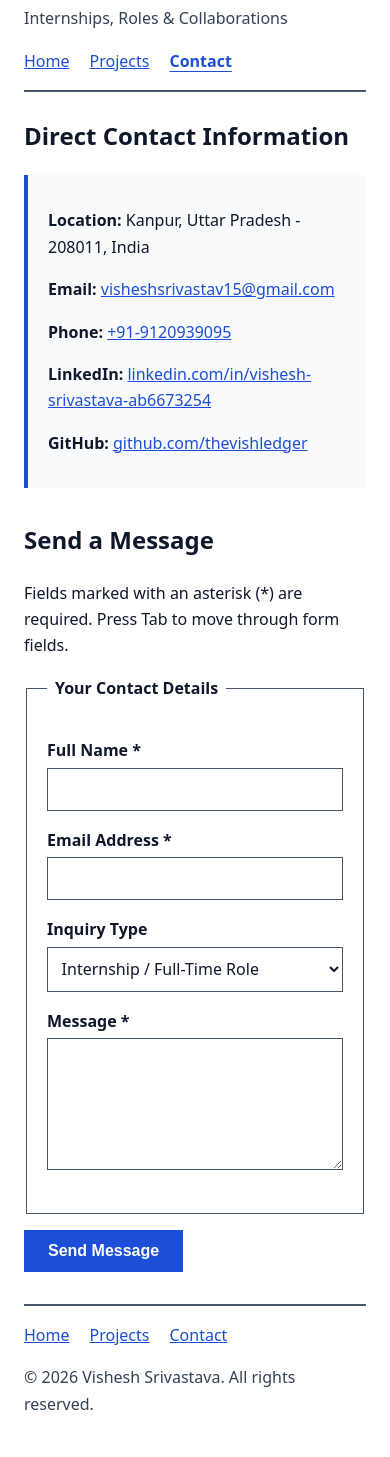
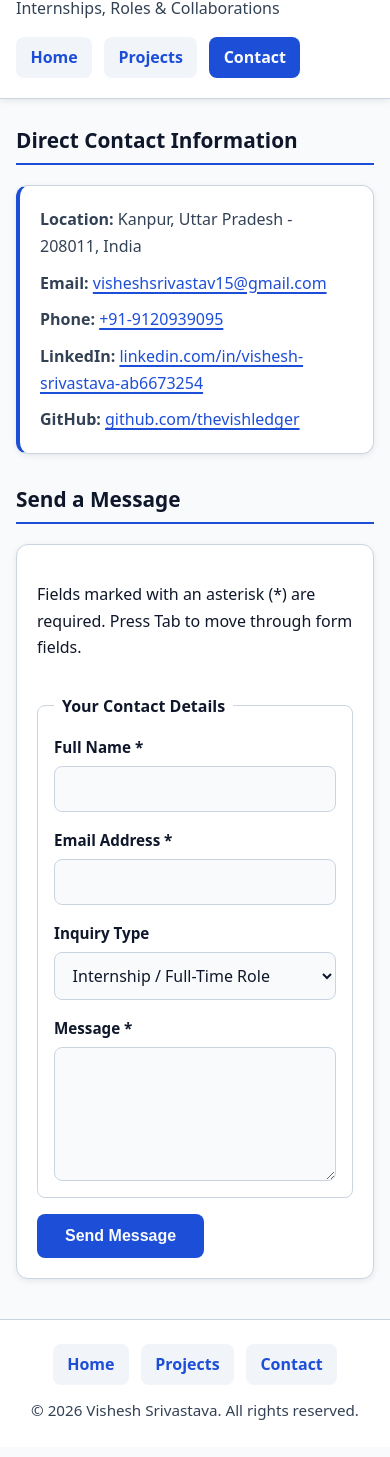
Before and after one commit to thevishledger/semantic-html-portfolio, a plain HTML site: page contact.html in a window 390 px wide. Shown: the part 102-1559 px from the top of the page. Drawn offline with Linux system fonts and the light colour scheme.

Commit message:
Add responsive CSS Grid, Flexbox and dark mode

```diff
--- a/style.css
+++ b/style.css
@@ -1,166 +1,384 @@
 :root {
-  --bg: #ffffff;
-  --surface: #f8fafc;
-  --text: #0f172a;
-  --muted: #334155;
-  --accent: #1d4ed8;
+  --bg-color: #f8fafc;
+  --surface-color: #ffffff;
+  --surface-alt: #f1f5f9;
+  --text-primary: #0f172a;
+  --text-secondary: #334155;
+  --accent-color: #1d4ed8;
   --accent-hover: #1e40af;
-  --border: #475569;
+  --border-color: #cbd5e1;
+  --focus-ring: #2563eb;
+  --shadow-sm: 0 2px 6px rgba(15, 23, 42, 0.08);
+  --shadow-md: 0 8px 20px rgba(15, 23, 42, 0.12);
+  --radius: 12px;
+  --container-max: 1100px;
 }
 
-* {
+@media (prefers-color-scheme: dark) {
+  :root {
+    --bg-color: #0b1120;
+    --surface-color: #131c31;
+    --surface-alt: #1e293b;
+    --text-primary: #f8fafc;
+    --text-secondary: #cbd5e1;
+    --accent-color: #60a5fa;
+    --accent-hover: #93c5fd;
+    --border-color: #334155;
+    --focus-ring: #60a5fa;
+    --shadow-sm: 0 2px 6px rgba(0, 0, 0, 0.4);
+    --shadow-md: 0 8px 24px rgba(0, 0, 0, 0.55);
+  }
+}
+
+*,
+*::before,
+*::after {
   box-sizing: border-box;
 }
 
+html {
+  scroll-behavior: smooth;
+}
+
 body {
+  margin: 0;
   font-family:
     system-ui,
     -apple-system,
-    Segoe UI,
+    "Segoe UI",
     Roboto,
     sans-serif;
   line-height: 1.65;
-  color: var(--text);
-  background-color: var(--bg);
-  max-width: 850px;
-  margin: 0 auto;
-  padding: 1.5rem;
+  color: var(--text-primary);
+  background-color: var(--bg-color);
+  transition:
+    background-color 0.25s ease,
+    color 0.25s ease;
+  display: grid;
+  grid-template-rows: auto 1fr auto;
+  min-height: 100vh;
 }
 
 .skip-link {
   position: absolute;
   left: -9999px;
-  background: var(--accent);
-  color: #ffffff;
-  padding: 0.6rem 1rem;
-  font-weight: 600;
+  background-color: var(--accent-color);
+  color: var(--bg-color);
+  padding: 0.65rem 1rem;
+  font-weight: 700;
   text-decoration: none;
+  border-radius: 0 0 8px 0;
+  z-index: 100;
 }
 
 .skip-link:focus {
-  position: static;
-  display: inline-block;
-  margin-bottom: 1rem;
+  position: fixed;
+  top: 0;
+  left: 0;
 }
 
 a {
-  color: var(--accent);
+  color: var(--accent-color);
+  text-decoration-thickness: 1.5px;
+  text-underline-offset: 3px;
 }
 
 a:hover {
   color: var(--accent-hover);
 }
 
-a:focus,
-button:focus,
-input:focus,
-select:focus,
-textarea:focus {
-  outline: 3px solid var(--accent);
-  outline-offset: 2px;
+a:focus-visible,
+button:focus-visible,
+input:focus-visible,
+select:focus-visible,
+textarea:focus-visible {
+  outline: 3px solid var(--focus-ring);
+  outline-offset: 3px;
 }
 
 header {
-  border-bottom: 2px solid var(--border);
-  padding-bottom: 1rem;
-  margin-bottom: 1.5rem;
+  background-color: var(--surface-color);
+  border-bottom: 1px solid var(--border-color);
+  box-shadow: var(--shadow-sm);
+  padding: 1.25rem 1rem;
+  display: flex;
+  flex-direction: column;
+  align-items: flex-start;
+  gap: 0.5rem;
+}
+
+header h1,
+header p,
+header nav {
+  width: 100%;
+  max-width: var(--container-max);
+  margin-inline: auto;
 }
 
 header h1 {
-  margin: 0 0 0.25rem 0;
+  margin-block: 0;
+  font-size: clamp(1.6rem, 4vw, 2.25rem);
+  letter-spacing: -0.02em;
 }
 
 header p {
-  margin: 0 0 1rem 0;
-  color: var(--muted);
+  margin-block: 0 0.5rem;
+  color: var(--text-secondary);
   font-weight: 500;
 }
 
 nav ul {
   list-style: none;
+  margin: 0;
   padding: 0;
-  margin: 0;
   display: flex;
   flex-wrap: wrap;
-  gap: 1.25rem;
+  align-items: center;
+  gap: 0.75rem;
+}
+
+nav a {
+  display: inline-block;
+  padding: 0.45rem 0.9rem;
+  border-radius: 8px;
+  font-weight: 600;
+  text-decoration: none;
+  background-color: var(--surface-alt);
+  transition:
+    background-color 0.2s ease,
+    transform 0.15s ease;
+}
+
+nav a:hover {
+  transform: translateY(-1px);
 }
 
 nav a[aria-current="page"] {
-  font-weight: 700;
-  text-decoration: underline;
-  text-underline-offset: 4px;
+  background-color: var(--accent-color);
+  color: var(--bg-color);
+}
+
+main {
+  width: 100%;
+  max-width: var(--container-max);
+  margin: 0 auto;
+  padding: 1.5rem 1rem 2.5rem;
+  display: grid;
+  grid-template-columns: 1fr;
+  gap: 1.75rem;
 }
 
 section {
-  margin-bottom: 2rem;
+  display: grid;
+  grid-template-columns: 1fr;
+  gap: 1rem;
+  align-content: start;
+}
+
+section > h2 {
+  margin: 0 0 0.25rem;
+  font-size: clamp(1.3rem, 3vw, 1.65rem);
+  padding-bottom: 0.4rem;
+  border-bottom: 2px solid var(--accent-color);
 }
 
 article,
-aside {
-  background-color: var(--surface);
-  border-left: 4px solid var(--accent);
-  padding: 1rem 1.25rem;
-  margin-bottom: 1rem;
+aside,
+address {
+  background-color: var(--surface-color);
+  border: 1px solid var(--border-color);
+  border-left: 4px solid var(--accent-color);
+  border-radius: var(--radius);
+  padding: 1.25rem;
+  box-shadow: var(--shadow-sm);
+  transition:
+    transform 0.2s ease,
+    box-shadow 0.2s ease;
+  display: flex;
+  flex-direction: column;
+  justify-content: space-between;
+  gap: 0.65rem;
+}
+
+article:hover {
+  transform: translateY(-3px);
+  box-shadow: var(--shadow-md);
 }
 
 article h3,
 aside h2 {
-  margin-top: 0;
+  margin: 0;
+  font-size: 1.15rem;
+}
+
+article p,
+aside p,
+address p {
+  margin: 0;
+  color: var(--text-secondary);
+}
+
+article ul,
+section > ul,
+aside ul {
+  margin: 0;
+  padding-left: 1.25rem;
+  color: var(--text-secondary);
+  display: flex;
+  flex-direction: column;
+  gap: 0.4rem;
 }
 
 address {
   font-style: normal;
-  background-color: var(--surface);
-  padding: 1rem 1.25rem;
-  border-left: 4px solid var(--accent);
+}
+
+form {
+  background-color: var(--surface-color);
+  border: 1px solid var(--border-color);
+  border-radius: var(--radius);
+  padding: 1.25rem;
+  box-shadow: var(--shadow-sm);
+  display: flex;
+  flex-direction: column;
+  gap: 1rem;
 }
 
 fieldset {
-  border: 1px solid var(--border);
-  padding: 1.25rem;
-  margin-bottom: 1rem;
+  border: 1px solid var(--border-color);
+  border-radius: 8px;
+  padding: 1rem;
+  margin: 0;
+  display: grid;
+  grid-template-columns: 1fr;
+  gap: 1rem;
+}
+
+fieldset p {
+  margin: 0;
+  display: flex;
+  flex-direction: column;
+  gap: 0.35rem;
+}
+
+fieldset br {
+  display: none;
 }
 
 legend {
   font-weight: 700;
-  padding: 0 0.5rem;
+  padding-inline: 0.5rem;
+  color: var(--text-primary);
 }
 
 label {
   font-weight: 600;
+  font-size: 0.95rem;
 }
 
 input,
 select,
 textarea {
   width: 100%;
-  max-width: 500px;
-  padding: 0.6rem;
-  margin-top: 0.25rem;
-  border: 1px solid var(--border);
+  padding: 0.7rem 0.85rem;
+  border: 1px solid var(--border-color);
+  border-radius: 8px;
   font-size: 1rem;
   font-family: inherit;
-  color: var(--text);
-  background-color: var(--bg);
+  color: var(--text-primary);
+  background-color: var(--bg-color);
 }
 
-button {
-  background-color: var(--accent);
-  color: #ffffff;
+button[type="submit"] {
+  align-self: flex-start;
+  background-color: var(--accent-color);
+  color: var(--bg-color);
   border: none;
-  padding: 0.75rem 1.5rem;
+  border-radius: 8px;
+  padding: 0.8rem 1.75rem;
   font-size: 1rem;
-  font-weight: 600;
+  font-weight: 700;
   cursor: pointer;
+  transition:
+    background-color 0.2s ease,
+    transform 0.15s ease;
 }
 
-button:hover {
+button[type="submit"]:hover {
   background-color: var(--accent-hover);
+  transform: translateY(-1px);
 }
 
 footer {
-  border-top: 2px solid var(--border);
-  padding-top: 1rem;
-  margin-top: 2rem;
-  color: var(--muted);
+  background-color: var(--surface-color);
+  border-top: 1px solid var(--border-color);
+  padding: 1.5rem 1rem;
+  color: var(--text-secondary);
+  display: flex;
+  flex-direction: column;
+  align-items: center;
+  text-align: center;
+  gap: 0.85rem;
 }
+
+footer p {
+  margin: 0;
+  font-size: 0.95rem;
+}
+
+@media (min-width: 640px) {
+  header,
+  main,
+  footer {
+    padding-inline: 2rem;
+  }
+
+  section:has(article) {
+    grid-template-columns: repeat(2, 1fr);
+  }
+
+  section:has(article) > h2 {
+    grid-column: 1 / -1;
+  }
+
+  fieldset {
+    grid-template-columns: repeat(2, 1fr);
+  }
+
+  fieldset p:last-child {
+    grid-column: 1 / -1;
+  }
+
+  footer {
+    flex-direction: row;
+    justify-content: space-between;
+    max-width: 100%;
+  }
+}
+
+@media (min-width: 960px) {
+  main {
+    grid-template-columns: repeat(12, 1fr);
+    gap: 2rem;
+  }
+
+  main > section {
+    grid-column: 1 / -1;
+  }
+
+  main:has(address) > section:first-of-type {
+    grid-column: 1 / 5;
+  }
+
+  main:has(address) > section:last-of-type {
+    grid-column: 5 / -1;
+  }
+
+  main:has(aside) > section:last-of-type {
+    grid-column: 1 / 8;
+  }
+
+  main:has(aside) > aside {
+    grid-column: 8 / -1;
+  }
+}
```
